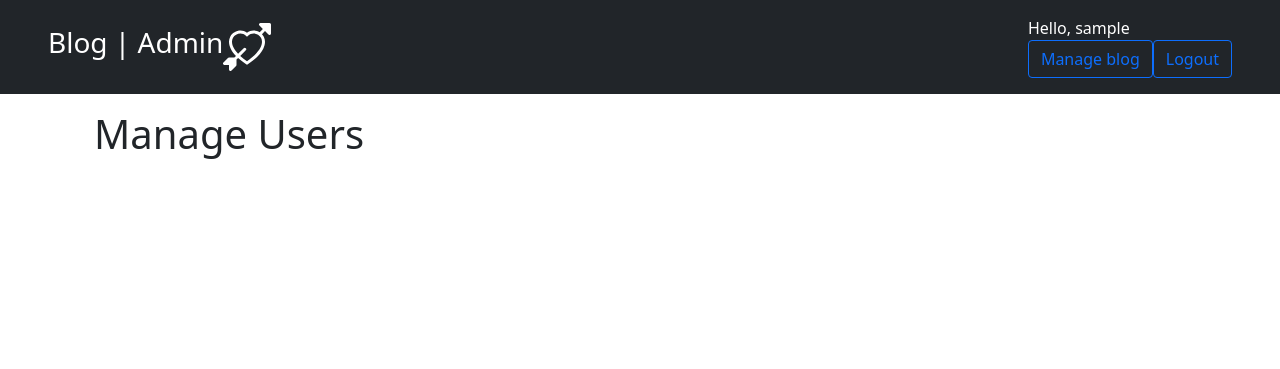
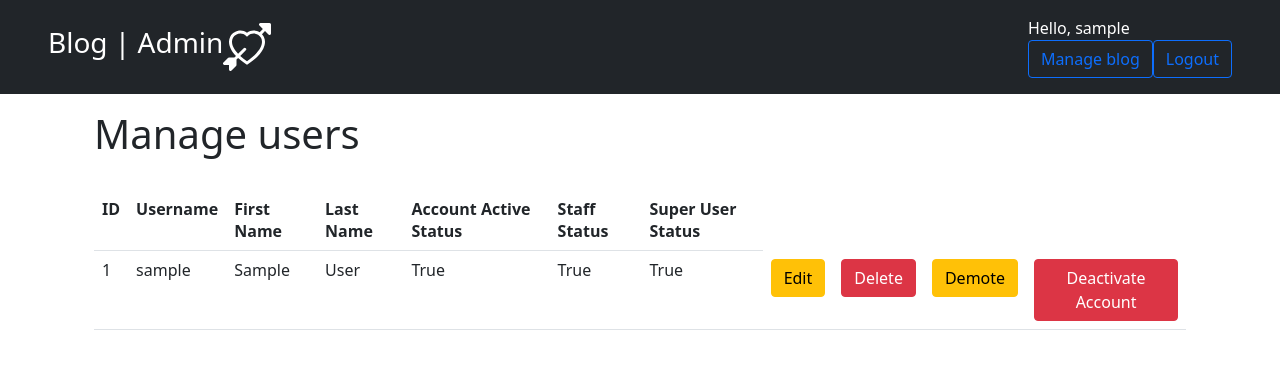
Before and after one commit to Stoon2/Django-Blog, a Django app: page /blog_admin/users in a window 1280 px wide. Shown: the top 369 px of the page. Run offline with Django 3.2, Linux system fonts and the light colour scheme; the visitor is signed in with stand-in values (Sample User, id 1); data comes from the database, SQL or seed files in the repository.

Commit message:
completed user admin panel

```diff
--- a/blog_app/forms.py
+++ b/blog_app/forms.py
@@ -17,6 +17,10 @@ class CreateUserForm(UserCreationForm):
         model=User
         fields = ('username','first_name','last_name','email','password1','password2')
 
+class EditUserForm(forms.ModelForm):
+    class Meta:
+        model = User
+        fields = ('username', 'first_name', 'last_name', 'email')
 
 # Posts CRUD forms
 class CreatePostForm(forms.ModelForm):
--- a/blog_app/urls.py
+++ b/blog_app/urls.py
@@ -33,5 +33,11 @@ urlpatterns = [
     path('del-cat/<cat_id>', views.del_cat, name='del_cat'),
     # path('add_fWord', views.AddForbiddenWordForm, name='add_fWord')
 
-
+    # Admin Users CRUD
+    path('del-user/<user_id>', views.admin_del_user, name='del_user'),
+    path('edit-user/<user_id>', views.admin_edit_user, name='edit_user'),
+    path('promote-user/<user_id>', views.admin_promote_user, name='promote_user'),
+    path('demote-user/<user_id>', views.admin_demote_user, name='demote_user'),
+    path('deactivate-user/<user_id>', views.admin_deactivate_user, name='deactivate_user'),
+    path('activate-user/<user_id>', views.admin_activate_user, name='activate_user'),
 ]
--- a/blog_app/views.py
+++ b/blog_app/views.py
@@ -6,7 +6,7 @@ from django.shortcuts import get_object_or_404, redirect, render
 from django.urls import reverse_lazy
 from .models import Post,Category
 from django.views.generic import ListView, DetailView
-from .forms import AddCategoryForm, AddForbiddenWordForm, CategoryForm, CreatePostForm
+from .forms import AddCategoryForm, AddForbiddenWordForm, CategoryForm, CreatePostForm, EditUserForm
 from django.contrib.auth.decorators import login_required
 from ast import Not
 from django.http import HttpResponseRedirect
@@ -17,6 +17,7 @@ from pdb import post_mortem
 from pickle import NONE
 from django.http import HttpResponse
 from django.shortcuts import redirect, render
+from django.contrib.auth.models import User
 from django.contrib.auth.forms import UserCreationForm
 from django.contrib.auth import authenticate,login,logout
 from django.contrib.auth.decorators import login_required
@@ -111,6 +112,87 @@ def admin_add_category(request):
         return redirect('admin_categories')
 
     return render(request, 'blog_admin/add_category.html', context)
+
+
+@user_passes_test(lambda u:u.is_staff, login_url='login')
+def admin_users(request):
+    users = User.objects.all()
+    context = {'users': users}
+    return render(request, 'blog_admin/users_panel.html', context)
+
+
+@user_passes_test(lambda u:u.is_staff, login_url='login')
+def admin_del_user(request, user_id):
+    user_id = int(user_id)
+    try:
+        user_to_del = User.objects.get(id = user_id)
+    except User.DoesNotExist:
+        return redirect('admin_home')
+    user_to_del.delete()
+    return redirect('admin_users')
+
+
+@user_passes_test(lambda u:u.is_staff, login_url='login')
+def admin_edit_user(request, user_id):
+    user_id = int(user_id)
+    user = User.objects.get(id = user_id)
+    form = EditUserForm(instance=user)
+    print(user)
+    if request.method=='POST':
+        form = EditUserForm(request.POST, instance=user)
+        if form.is_valid():
+            form.save()
+            return redirect('admin_users')
+    context = {'user_form' : form}
+    return render(request, 'blog_admin/edit_user.html', context)
+
+
+@user_passes_test(lambda u:u.is_staff, login_url='login')
+def admin_promote_user(request, user_id):
+    user_id = int(user_id)
+    try:
+        user = User.objects.get(id = user_id)
+    except User.DoesNotExist:
+        return redirect('admin_home')
+    user.is_staff = True
+    user.is_admin = True
+    user.save()
+    return redirect('admin_users')
+
+@user_passes_test(lambda u:u.is_staff, login_url='login')
+def admin_demote_user(request, user_id):
+    user_id = int(user_id)
+    try:
+        user = User.objects.get(id = user_id)
+    except User.DoesNotExist:
+        return redirect('admin_home')
+    user.is_staff = False
+    user.is_admin = False
+    user.save()
+    return redirect('admin_users')
+
+
+@user_passes_test(lambda u:u.is_staff, login_url='login')
+def admin_deactivate_user(request, user_id):
+    user_id = int(user_id)
+    try:
+        user = User.objects.get(id = user_id)
+    except User.DoesNotExist:
+        return redirect('admin_home')
+    user.is_active = False
+    user.save()
+    return redirect('admin_users')
+
+@user_passes_test(lambda u:u.is_staff, login_url='login')
+def admin_activate_user(request, user_id):
+    user_id = int(user_id)
+    try:
+        user = User.objects.get(id = user_id)
+    except User.DoesNotExist:
+        return redirect('admin_home')
+    user.is_active = True
+    user.save()
+    return redirect('admin_users')
 
 
 def post_detail(request, pk):
--- a/templates/blog_admin/users_panel.html
+++ b/templates/blog_admin/users_panel.html
@@ -1,9 +1,45 @@
 {% extends 'blog_admin/base.html' %}
 
 {% block main_block %}
+    <div class="container-fluid">
+        <h1>Manage users</h1>
+        <br>
 
-    <div class="container-fluid">
-        <h1>Manage Users</h1>
+        <table class="table">
+            <tr>
+                <th>ID</th>
+                <th>Username</th>
+                <th>First Name</th>
+                <th>Last Name</th>
+                <th>Account Active Status</th>
+                <th>Staff Status</th>
+                <th>Super User Status</th>
+            </tr>
+            {% for user in users %}
+            <tr>
+                <td>{{ user.id }}</td>
+                <td>{{ user.username }}</td>
+                <td>{{ user.first_name }}</td>
+                <td>{{ user.last_name }}</td>
+                <td>{{ user.is_active }}</td>
+                <td>{{ user.is_staff }}</td>
+                <td>{{ user.is_superuser }}</td>
+                <td><a class="btn btn-warning" href= "{% url 'edit_user' user.id %}" >Edit</a></td>
+                <td><a class="btn btn-danger" href= "{% url 'del_user' user.id %}" >Delete</a></td>
+                {% if user.is_staff %}
+                    <td><a class="btn btn-warning" href= "{% url 'demote_user' user.id %}" >Demote</a></td>
+                {% elif user.is_superuser %}
+                    <td><a class="btn btn-success" href= "#" >Can't Update</a></td>
+                {% else %}
+                    <td><a class="btn btn-success" href= "{% url 'promote_user' user.id %}" >Promote</a></td>
+                {% endif %}
+                {% if user.is_active %}
+                    <td><a class="btn btn-danger" href= "{% url 'deactivate_user' user.id %}" >Deactivate Account</a></td>
+                {% else %}
+                    <td><a class="btn btn-success" href= "{% url 'activate_user' user.id %}" >Activate Account</a></td>
+                {% endif %}
+            </tr>
+            {% endfor %}
+        </table>
     </div>
-
 {% endblock %}
```
Also changed, not shown: templates/blog_admin/edit_user.html (added, +13 -0 lines).
